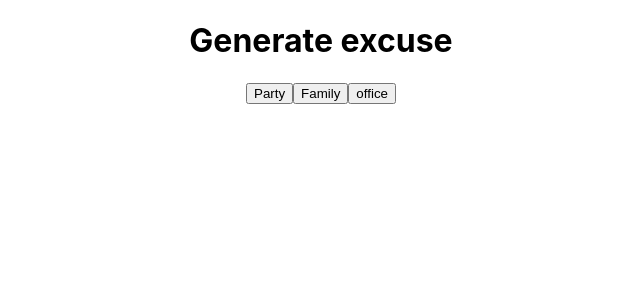
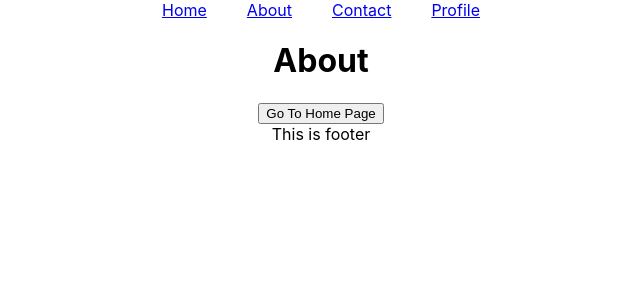
Before and after one commit to hosseinghafouri/react-practice, a React (Create React App) app: page /about in a window 1280 px wide. Shown: the top 300 px of the page, without its empty margins (319-959 px from the left). Built offline with nearby package versions, Linux system fonts and the light colour scheme.

Commit message:
practice route and navgation

```diff
--- a/package.json
+++ b/package.json
@@ -8,6 +8,7 @@
     "@testing-library/user-event": "^13.5.0",
     "react": "^18.2.0",
     "react-dom": "^18.2.0",
+    "react-router-dom": "^6.16.0",
     "react-scripts": "5.0.1",
     "web-vitals": "^2.1.4"
   },
--- a/src/App.css
+++ b/src/App.css
@@ -35,6 +35,9 @@
 .danger {
   background-color: #f11212;
 }
+.header_nav a {
+  padding: 20px;
+}
 @keyframes App-logo-spin {
   from {
     transform: rotate(0deg);
--- a/src/App.jsx
+++ b/src/App.jsx
@@ -1,13 +1,30 @@
 // import logo from "./logo.svg";
-import Practice from "./components/Practice.jsx";
+import { BrowserRouter as Router, Routes, Route, Link } from "react-router-dom";
+import Header from "./components/pages/Header.jsx";
+import Practice from "./components/pages/Practice.jsx";
+import About from "./components/pages/About.jsx";
+import Contact from "./components/pages/Contact.jsx";
+import Profile from "./components/pages/Profile.jsx";
+import Erorr from "./components/pages/Erorr.jsx";
 // import CourseApp from "./project1/CourseApp.jsx";
 import "./App.css";
 
 function App() {
   return (
     <div className="App">
-      <Practice />
-      {/* <CourseApp /> */}
+      <Router>
+        <Header />
+        <Routes>
+          <Route path="/" element={<Practice />} />
+          <Route path="/about" element={<About />} />
+          <Route path="/contact" element={<Contact />} />
+          <Route path="/profile/:name?/:id?" element={<Profile />} />
+          <Route path="*" element={<Erorr />} />
+        </Routes>
+        <div>
+          This is footer
+        </div>
+      </Router>
     </div>
   );
 }
--- /dev/null
+++ b/src/components/pages/About.jsx
@@ -0,0 +1,11 @@
+import { useNavigate } from "react-router-dom";
+function About(params) {
+    let navigate = useNavigate();
+    return (
+        <div className="About">
+            <h1>About</h1>
+            <button onClick={() => {navigate("/")}}>Go To Home Page</button>
+        </div>
+    )
+}
+export default About;
--- /dev/null
+++ b/src/components/pages/Contact.jsx
@@ -0,0 +1,8 @@
+function Contact(params) {
+    return (
+        <div className="Contact">
+            <h1>Contact</h1>
+        </div>
+    )
+}
+export default Contact;
--- /dev/null
+++ b/src/components/pages/Erorr.jsx
@@ -0,0 +1,8 @@
+function Erorr(params) {
+    return (
+        <div className="Erorr">
+            <h1>Page Not Found :( </h1>
+        </div>
+    )
+}
+export default Erorr;
--- /dev/null
+++ b/src/components/pages/Header.jsx
@@ -0,0 +1,14 @@
+import { Link } from "react-router-dom";
+function Header(params) {
+  return (
+    <div className="Header">
+      <nav className="header_nav">
+        <Link to="/">Home</Link>
+        <Link to="/about">About</Link>
+        <Link to="/contact">Contact</Link>
+        <Link to="/profile/:name">Profile</Link>
+      </nav>
+    </div>
+  );
+}
+export default Header;
--- /dev/null
+++ b/src/components/pages/Profile.jsx
@@ -0,0 +1,10 @@
+import { useParams } from "react-router-dom";
+function Profile(params) {
+    const {name ,id} = useParams();
+    return (
+        <div className="Profile">
+            <h1>Profile of {name} {id}</h1>
+        </div>
+    )
+}
+export default Profile;
--- a/src/index.js
+++ b/src/index.js
@@ -3,6 +3,7 @@ import ReactDOM from 'react-dom/client';
 import './index.css';
 import App from './App';
 import reportWebVitals from './reportWebVitals';
+
 
 const root = ReactDOM.createRoot(document.getElementById('root'));
 root.render(
```
Also changed, not shown: src/components/pages/Practice.jsx (renamed from src/components/Practice.jsx), 1 other file (tests, documents, lock files or other folders).
